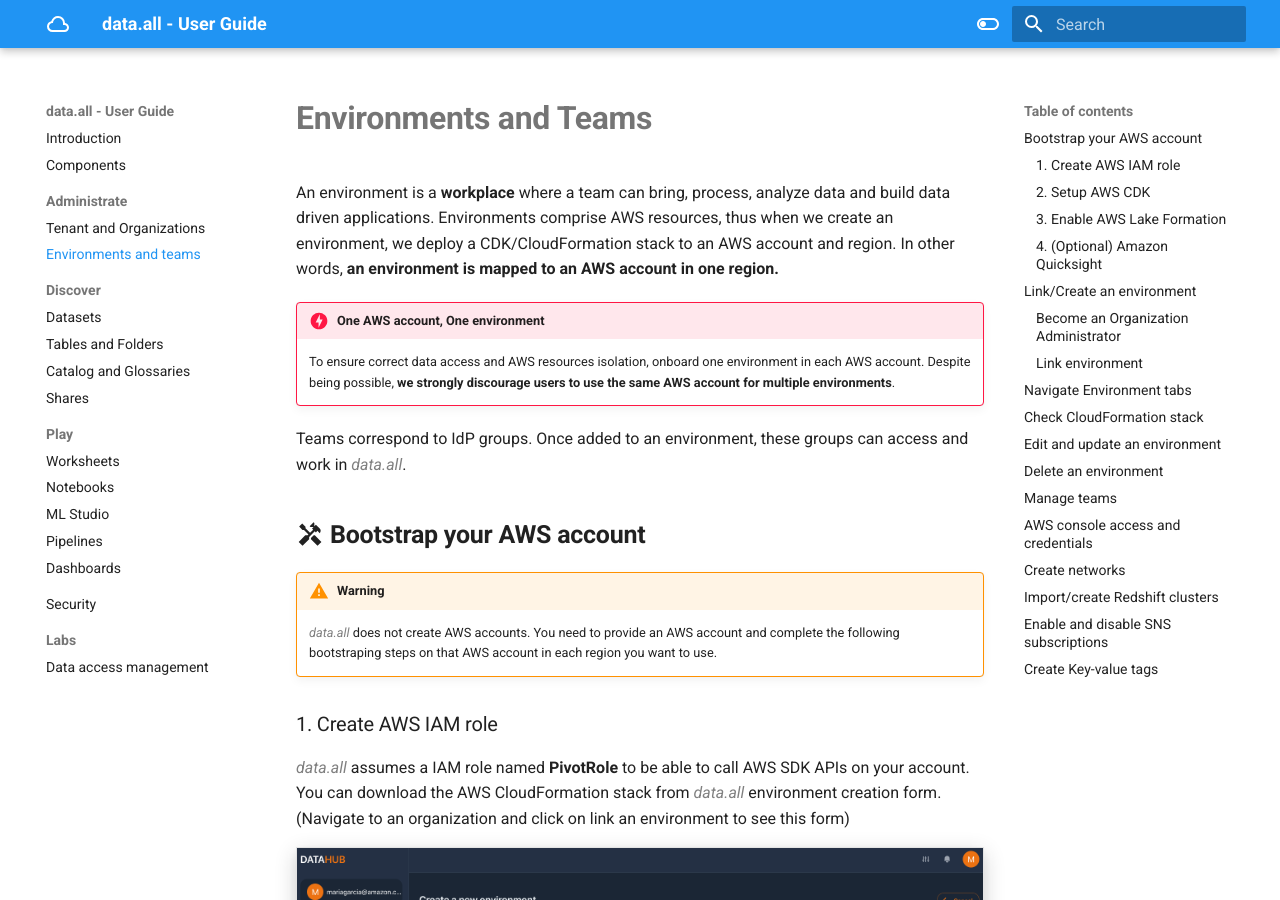
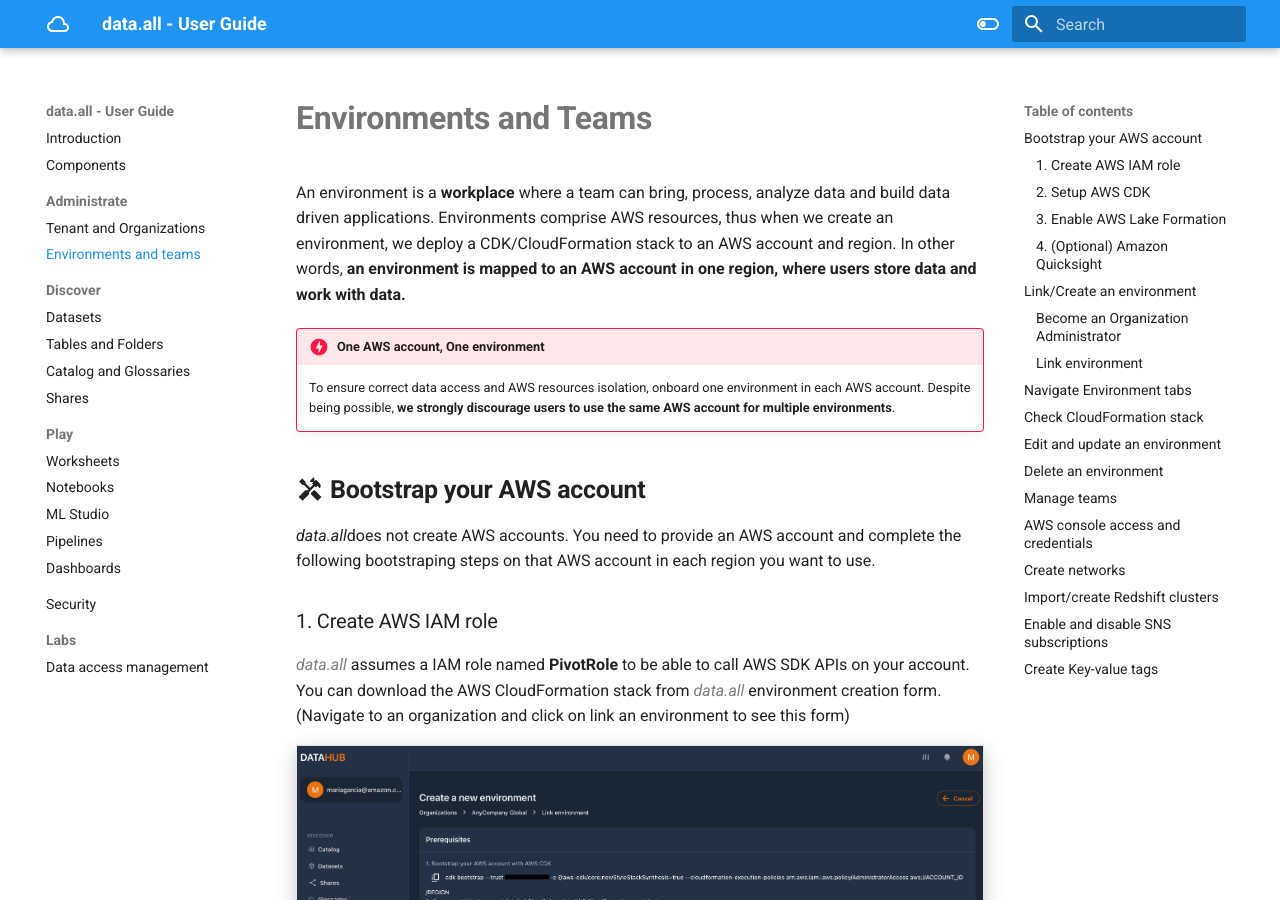
Before and after one commit to nicktom1034/aws-data-all-Develop, an MkDocs documentation site: the page built from documentation/userguide/docs/environments.md, in a window 1280 px wide and 900 px high. Built offline with MkDocs 1.6.1 and Material for MkDocs 9.7.7, drawn with Linux system fonts in a browser that asks for light colours.

Commit message:
Update user guide with data.all - all except environments guide

```diff
--- a/documentation/userguide/docs/environments.md
+++ b/documentation/userguide/docs/environments.md
@@ -2,19 +2,16 @@
 
 An environment is a **workplace** where a team can bring, process, analyze data and build data driven applications.
 Environments comprise AWS resources, thus when we create an environment, we deploy a CDK/CloudFormation stack
-to an AWS account and region. In other words, **an environment is mapped to an AWS account in one region.**
+to an AWS account and region. In other words, **an environment is mapped to an AWS account in one region, where
+users store data and work with data.**
 
 !!! danger "One AWS account, One environment"
     To ensure correct data access and AWS resources isolation, onboard one environment in each AWS account.
     Despite being possible, **we strongly discourage users to use the same AWS account for multiple environments**.
 
-
-Teams correspond to IdP groups. Once added to an environment, these groups can access and work in <span style="color:grey">*data.all*</span>.
-
 ## :material-hammer-screwdriver: **Bootstrap your AWS account**
-!!! warning
-    <span style="color:grey">*data.all*</span> does not create AWS accounts. You need to provide an AWS account and complete the following bootstraping
-    steps on that AWS account in each region you want to use.
+*data.all*does not create AWS accounts. You need to provide an AWS account and complete the following bootstraping
+steps on that AWS account in each region you want to use.
 
 ### 1. Create AWS IAM role
 <span style="color:grey">*data.all*</span> assumes a IAM role named **PivotRole** to be able to call AWS SDK APIs on your account. You can download
```
Also changed, not shown: documentation/userguide/docs/worksheets.md (+3 -8 lines), documentation/userguide/docs/pictures/mlstudio/ml_studio.png, documentation/userguide/docs/pictures/worksheets/ws_buttons.png (deleted), documentation/userguide/docs/pictures/worksheets/ws_form.png, documentation/userguide/docs/pictures/worksheets/ws_query_editor.png (deleted).
